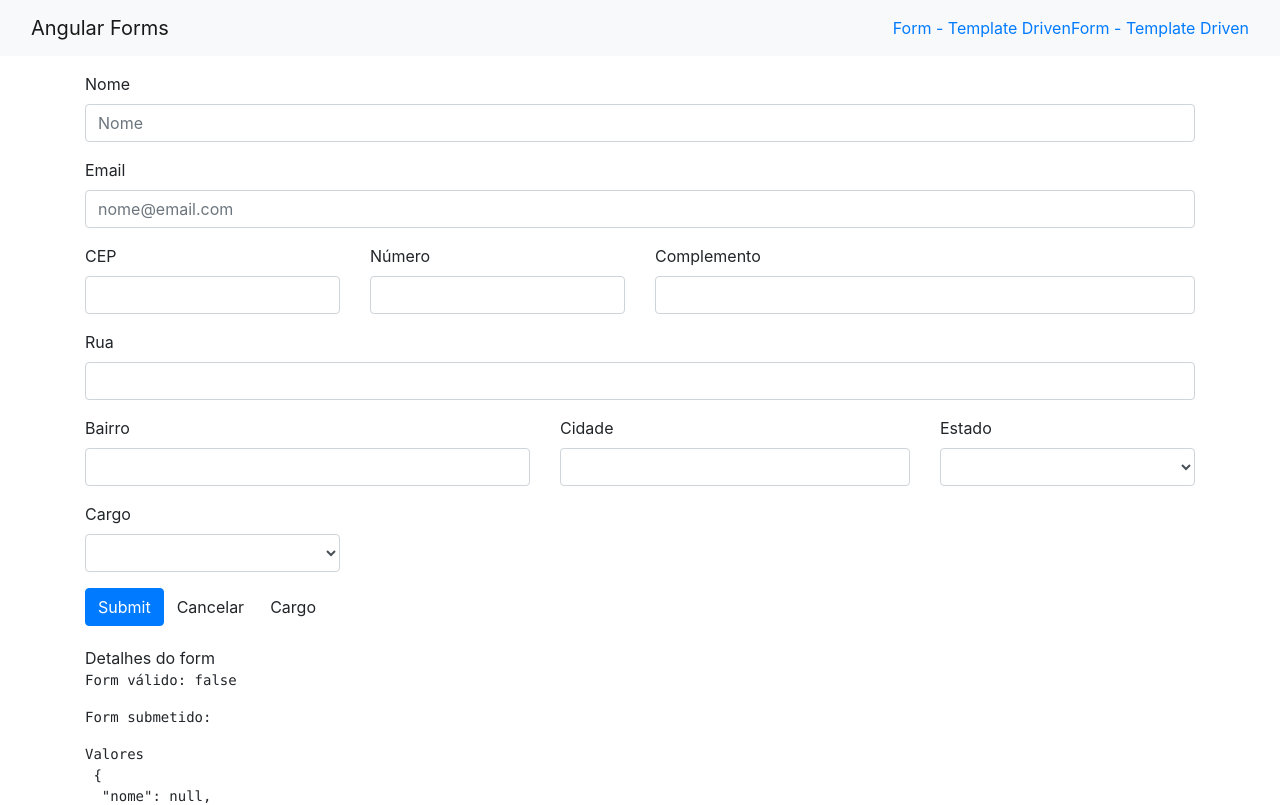
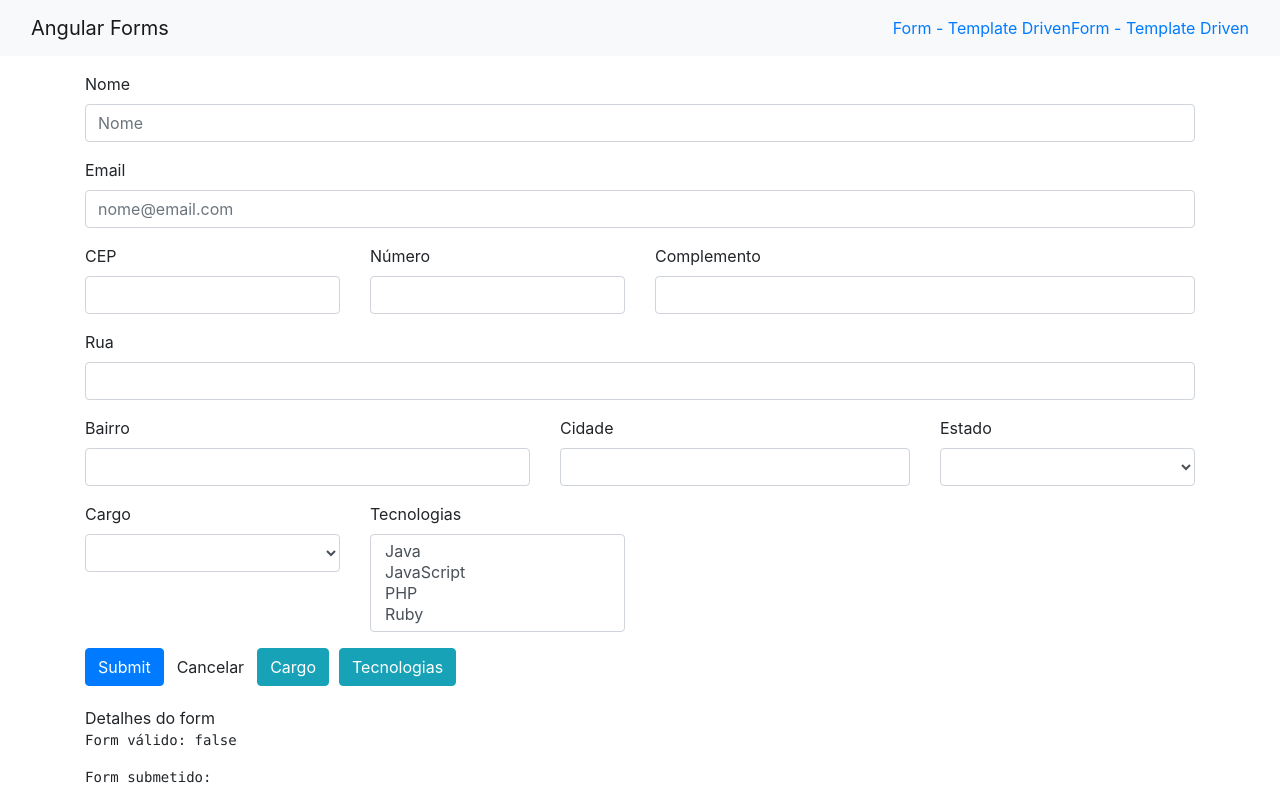
Before and after one commit to MarceloHEcker/curso-angular, an Angular app: page /dataForm in a window 1280 px wide. Shown: the top 805 px of the page. Built offline with nearby package versions, Linux system fonts and the light colour scheme.

Commit message:
aula104 combo box multiplo

```diff
--- a/src/app/data-form/data-form.component.html
+++ b/src/app/data-form/data-form.component.html
@@ -152,12 +152,21 @@
         <option *ngFor="let cargo of cargos" [ngValue]="cargo">{{ cargo.desc }}</option>
       </select>
     </div>
+
+    <div class="col-md-3" [ngClass]="aplicaCssErro('tecnologias')">
+      <label for="tecnologias" class="control-label">Tecnologias</label>
+      <select multiple formControlName="tecnologias" id="tecnologias" class="form-control">
+        <option *ngFor="let tecnologia of tecnologias" [value]="tecnologia.nome">{{ tecnologia.desc }}</option>
+      </select>
+    </div>
+
+
   </div>
 
-
   <button type="submit" class="btn btn-primary">Submit</button>
-  <button class="btn" (click)="resetar()">Cancelar</button>
-  <button class="btn" (click)="setarCargo()">Cargo</button>
+  <button class="btn btn-default" (click)="resetar()">Cancelar</button>
+  <button class="btn btn-info" (click)="setarCargo()">Cargo</button>
+  <button class="btn btn-info" (click)="setarTecnologias()" style="margin-left: 10px">Tecnologias</button>
 
   <app-form-debug [form]="formulario"></app-form-debug>
 </form>
--- a/src/app/data-form/data-form.component.ts
+++ b/src/app/data-form/data-form.component.ts
@@ -16,6 +16,7 @@
   // estados: EstadoBr[];
   estados: Observable<EstadoBr[]>;
   cargos: any[];
+  tecnologias: any[];
 
   constructor(
     private formBuilder: FormBuilder,
@@ -27,8 +28,8 @@
   ngOnInit() {
 
     this.estados = this.dropdownService.getEstadosBr();
-
     this.cargos = this.dropdownService.getCargos();
+    this.tecnologias = this.dropdownService.getTecnologias();
 
     /*this.dropdownService.getEstadosBr().subscribe(dados => {
       this.estados = dados;
@@ -57,7 +58,8 @@
         estado: [ null, Validators.required ]
       } ),
 
-      cargo: [ null ]
+      cargo: [ null ],
+      tecnologias: [ null ]
     } );
 
     // tslint:disable-next-line:max-line-length
@@ -170,4 +172,8 @@
   compararCargos( obj1, obj2 ) {
     return obj1 && obj2 ? ( obj1.nome === obj2.nome && obj1.nivel === obj2.nivel ) : obj1 === obj2;
   }
+
+  setarTecnologias() {
+    this.formulario.get( 'tecnologias' ).setValue( [ 'java', 'javascript', 'php' ] );
+  }
 }
--- a/src/app/shared/services/dropdown.service.ts
+++ b/src/app/shared/services/dropdown.service.ts
@@ -18,4 +18,13 @@
       { nome: 'Dev', nivel: 'Senior', desc: 'Dev Sr' }
     ];
   }
+
+  getTecnologias() {
+    return [
+      { nome: 'java', desc: 'Java' },
+      { nome: 'javascript', desc: 'JavaScript' },
+      { nome: 'php', desc: 'PHP' },
+      { nome: 'ruby', desc: 'Ruby' }
+    ]
+  }
 }
--- a/src/app/template-form/template-form.component.ts
+++ b/src/app/template-form/template-form.component.ts
@@ -4,11 +4,11 @@
 
 import { ConsultaCepService } from "./../shared/services/consulta-cep.service";
 
-@Component({
+@Component( {
   selector: "app-template-form",
   templateUrl: "./template-form.component.html",
-  styleUrls: ["./template-form.component.css"]
-})
+  styleUrls: [ "./template-form.component.css" ]
+} )
 export class TemplateFormComponent implements OnInit {
   usuario: any = {
     nome: null,
@@ -18,45 +18,45 @@
   constructor(
     private http: HttpClient,
     private cepService: ConsultaCepService
-  ) {}
+  ) { }
 
-  ngOnInit() {}
+  ngOnInit() { }
 
-  onSubmit(form) {
-    console.log("form", form);
-    console.log("usuario", this.usuario);
+  onSubmit( form ) {
+    console.log( "form", form );
+    console.log( "usuario", this.usuario );
 
     this.http
-      .post("https://httpbin.org/post", JSON.stringify(form.value))
-      .pipe(map(res => res))
-      .subscribe(dados => {
-        console.log(dados);
+      .post( "https://httpbin.org/post", JSON.stringify( form.value ) )
+      .pipe( map( res => res ) )
+      .subscribe( dados => {
+        console.log( dados );
         form.form.reset();
-      });
+      } );
   }
 
-  verificaValidTouch(field) {
+  verificaValidTouch( field ) {
     return !field.valid && field.touched;
   }
 
-  aplicaCssErro(field) {
+  aplicaCssErro( field ) {
     return {
-      "has-error": this.verificaValidTouch(field),
-      "has-feedback": this.verificaValidTouch(field)
+      "has-error": this.verificaValidTouch( field ),
+      "has-feedback": this.verificaValidTouch( field )
     };
   }
 
-  consultaCEP(cep, form) {
+  consultaCEP( cep, form ) {
     // Nova variável "cep" somente com dígitos
-    cep = cep.replace(/\D/g, "");
-    if (cep != null && cep !== "") {
+    cep = cep.replace( /\D/g, "" );
+    if ( cep != null && cep !== "" ) {
       this.cepService
-        .consultaCEP(cep, this.resetaDadosForm, form)
-        .subscribe(dados => this.populaDadosForm(dados, form));
+        .consultaCEP( cep )
+        .subscribe( dados => this.populaDadosForm( dados, form ) );
     }
   }
 
-  populaDadosForm(dados, formulario) {
+  populaDadosForm( dados, formulario ) {
     /*
     formulario.setValue( {
       nome: formulario.value.nome,
@@ -72,7 +72,7 @@
       }
     } );
     */
-    formulario.form.patchValue({
+    formulario.form.patchValue( {
       endereco: {
         rua: dados.logradouro,
         //cep: dados.cep,
@@ -81,13 +81,13 @@
         cidade: dados.localidade,
         estado: dados.uf
       }
-    });
+    } );
 
     //console.log(form);
   }
 
-  resetaDadosForm(formulario) {
-    formulario.form.patchValue({
+  resetaDadosForm( formulario ) {
+    formulario.form.patchValue( {
       endereco: {
         rua: null,
         complemento: null,
@@ -95,6 +95,6 @@
         cidade: null,
         estado: null
       }
-    });
+    } );
   }
 }
```
